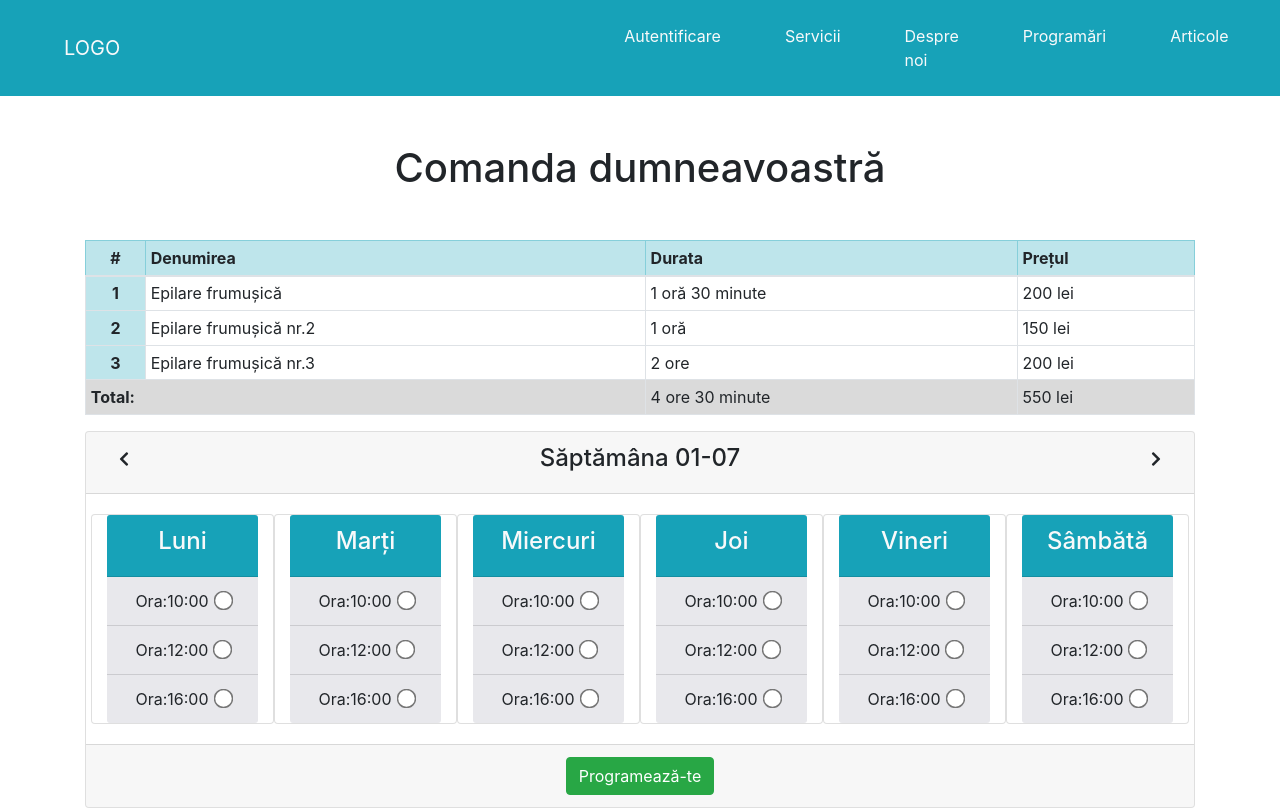
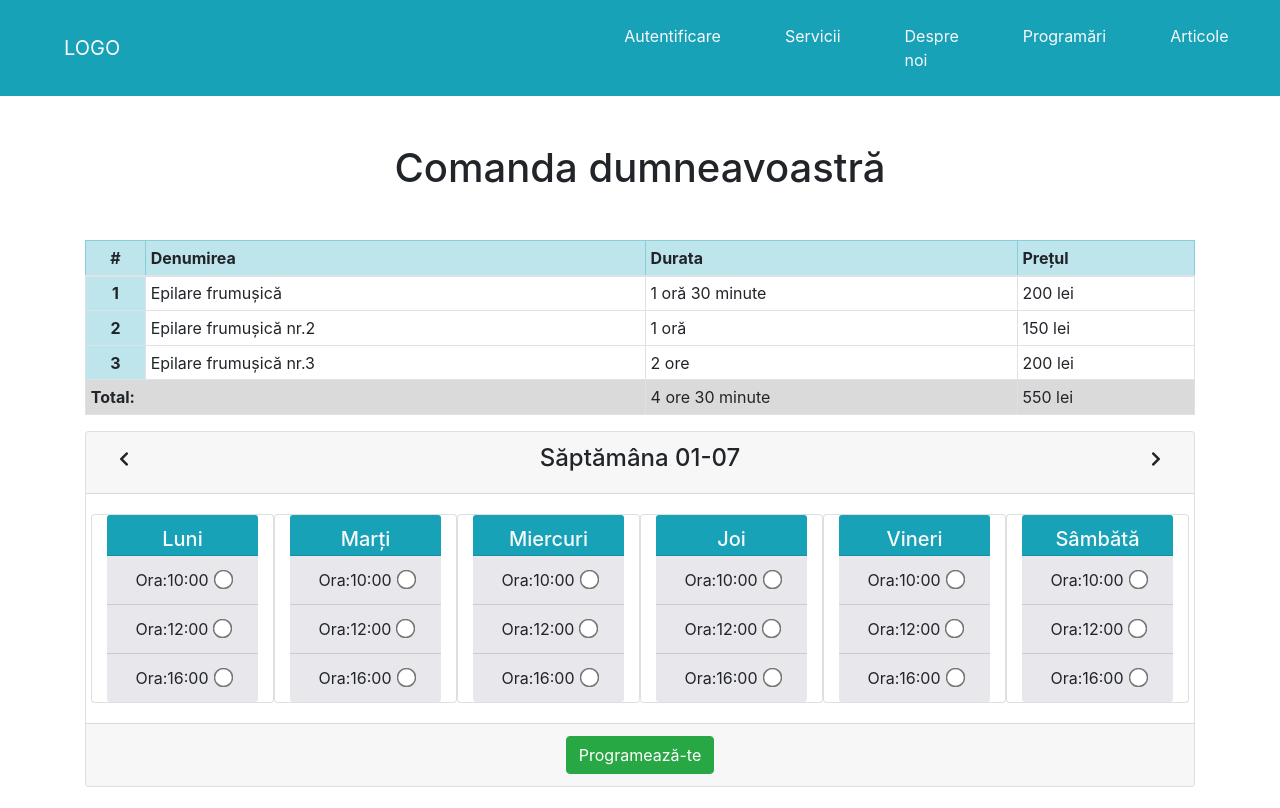
Before and after one commit to CoteleaMarius/Sugaring, a plain HTML site: page appointment-extended.html in a window 1280 px wide. Drawn offline with nearby package versions, Linux system fonts and the light colour scheme.

Commit message:
simpla modificare

```diff
--- a/appointment-extended.html
+++ b/appointment-extended.html
@@ -151,8 +151,8 @@
         <div class="card-body">
           <div class="row">
           <div class="card col-md-2 col-sm-8">
-            <div class="card-header bg-info text-center text-light">
-              <h4>Luni</h4>
+            <div class="card-header bg-info text-center text-light card-header-2">
+              <h4 class="h4-cards">Luni</h4>
             </div>
             <ul class="list-group list-group-flush text-center">
               <li class="list-group-item bg-activia"><span class="mr-2">Ora:10:00</span><input type="radio" name="radioAppExt"></li>
@@ -161,8 +161,8 @@
             </ul>
           </div>
           <div class="card col-md-2 col-sm-8 card-responsive-5">
-            <div class="card-header bg-info text-center text-light">
-              <h4>Marți</h4>
+            <div class="card-header bg-info text-center text-light card-header-2">
+              <h4 class="h4-cards">Marți</h4>
             </div>
             <ul class="list-group list-group-flush text-center">
               <li class="list-group-item bg-activia"><span class="mr-2">Ora:10:00</span><input type="radio" name="radioAppExt"></li>
@@ -171,8 +171,8 @@
             </ul>
           </div>
           <div class="card col-md-2 col-sm-8 card-responsive-5">
-            <div class="card-header bg-info text-center text-light">
-              <h4>Miercuri</h4>
+            <div class="card-header bg-info text-center text-light card-header-2">
+              <h4 class="h4-cards">Miercuri</h4>
             </div>
             <ul class="list-group list-group-flush text-center">
               <li class="list-group-item bg-activia"><span class="mr-2">Ora:10:00</span><input type="radio" name="radioAppExt"></li>
@@ -182,8 +182,8 @@
           </div>
 
           <div class="card col-md-2 col-sm-8 card-responsive-5">
-            <div class="card-header bg-info text-center text-light">
-              <h4>Joi</h4>
+            <div class="card-header bg-info text-center text-light card-header-2">
+              <h4 class="h4-cards">Joi</h4>
             </div>
             <ul class="list-group list-group-flush text-center">
               <li class="list-group-item bg-activia"><span class="mr-2">Ora:10:00</span><input type="radio" name="radioAppExt"></li>
@@ -192,8 +192,8 @@
             </ul>
           </div>
           <div class="card col-md-2 col-sm-8 card-responsive-5">
-            <div class="card-header bg-info text-center text-light">
-              <h4>Vineri</h4>
+            <div class="card-header bg-info text-center text-light card-header-2">
+              <h4 class="h4-cards">Vineri</h4>
             </div>
             <ul class="list-group list-group-flush text-center">
               <li class="list-group-item bg-activia"><span class="mr-2">Ora:10:00</span><input type="radio" name="radioAppExt"></li>
@@ -202,8 +202,8 @@
             </ul>
           </div>
           <div class="card col-md-2 col-sm-8 card-responsive-5">
-            <div class="card-header bg-info text-center text-light">
-              <h4>Sâmbătă</h4>
+            <div class="card-header bg-info text-center text-light card-header-2">
+              <h4 class="h4-cards">Sâmbătă</h4>
             </div>
             <ul class="list-group list-group-flush text-center">
               <li class="list-group-item bg-activia"><span class="mr-2">Ora:10:00</span><input type="radio" name="radioAppExt"></li>
--- a/css/style5.css
+++ b/css/style5.css
@@ -14,6 +14,14 @@ input[type=radio] {
     background-color: #e8e8ec;
 }
 
+.card-header-2{
+    height: 2.6em;
+}
+
+.h4-cards{
+    font-size: 20px;
+}
+
 @media only screen and (max-width:600px){
     h5{
         font-size: 25px;
```
